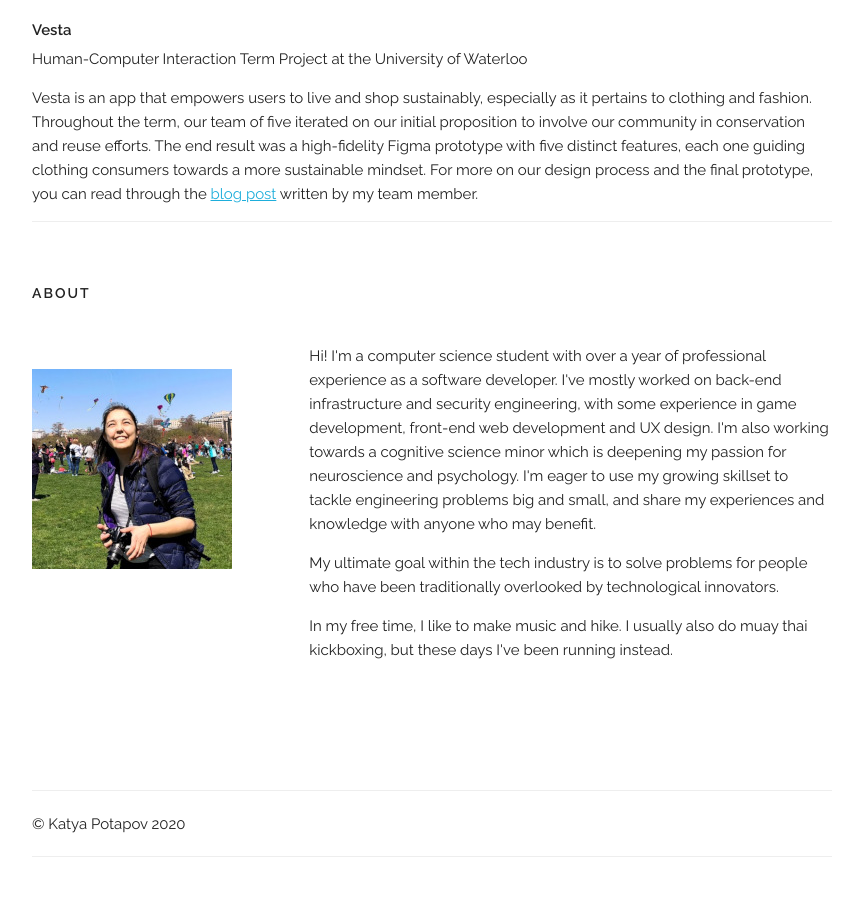
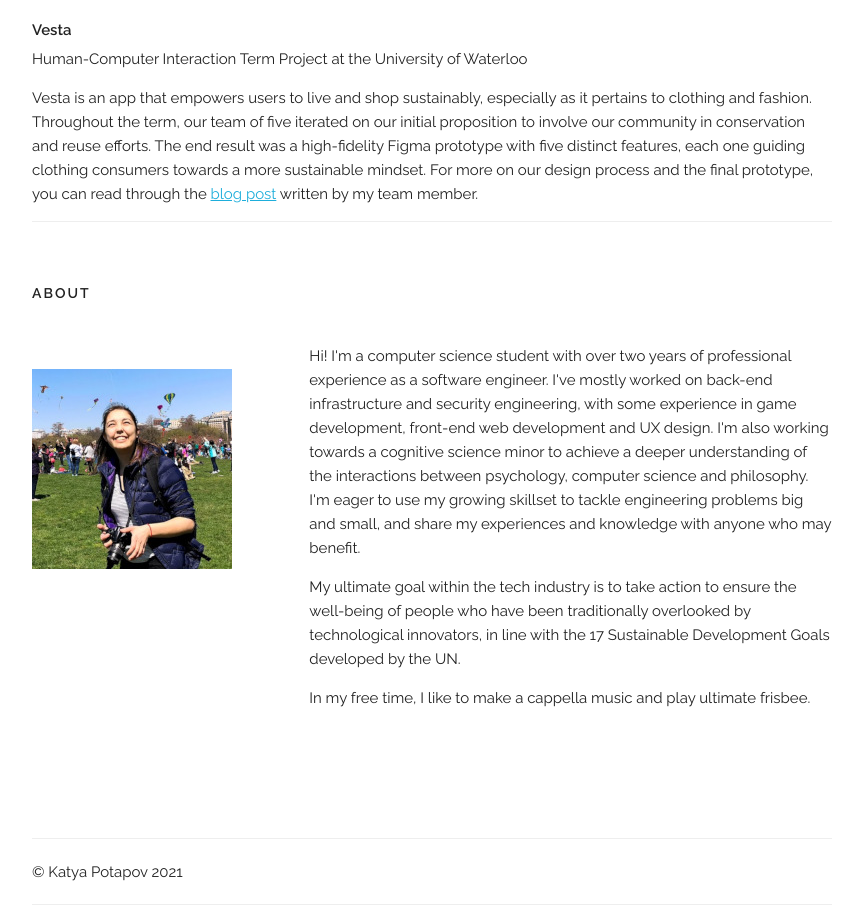
Before and after one commit to katyapotapov/katyapotapov.github.io, a plain HTML site: page index.html in a window 1280 px wide. Shown: the part 1794-2699 px from the top of the page, without its empty margins (208-1071 px from the left). Before the commit the page ends 2651 px from the top, so only its background shows below. Drawn offline with Linux system fonts and the light colour scheme.

Commit message:
Update descriptions and copyright

```diff
--- a/index.html
+++ b/index.html
@@ -176,14 +176,14 @@
         <div class="four columns u-max-full-width value-img"><img src="data/IMG_0673_small.jpg" /></div>
         <div class="eight columns column">
           <p class="example-description">
-            Hi! I'm a computer science student with over a year of professional experience as a software developer. I've mostly worked on back-end infrastructure and security engineering, with some experience in game development, front-end web development and UX design. I'm also working towards a cognitive science minor which is deepening my passion for neuroscience and psychology. I'm eager to use my growing skillset to tackle engineering problems big and small, and share my
+            Hi! I'm a computer science student with over two years of professional experience as a software engineer. I've mostly worked on back-end infrastructure and security engineering, with some experience in game development, front-end web development and UX design. I'm also working towards a cognitive science minor to achieve a deeper understanding of the interactions between psychology, computer science and philosophy. I'm eager to use my growing skillset to tackle engineering problems big and small, and share my
             experiences and knowledge with anyone who may benefit.
           </p>
           <p class="example-description">
-            My ultimate goal within the tech industry is to solve problems for people who have been traditionally overlooked by technological innovators.
+            My ultimate goal within the tech industry is to take action to ensure the well-being of people who have been traditionally overlooked by technological innovators, in line with the 17 Sustainable Development Goals developed by the UN.
           </p>
           <p class="example-description">
-            In my free time, I like to make music and hike. I usually also do muay thai kickboxing, but these days I've been running instead.
+            In my free time, I like to make a cappella music and play ultimate frisbee.
           </p>
         </div>
       </div>
@@ -191,7 +191,7 @@
 
     <footer>
       <div class="footer-content">
-        © Katya Potapov 2020
+        © Katya Potapov 2021
       </div>
     </footer>
   </div>
```
